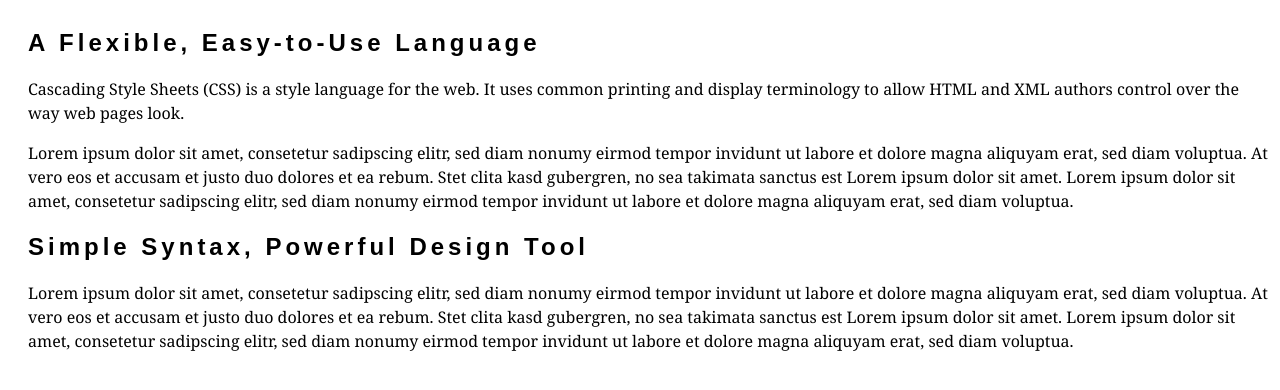
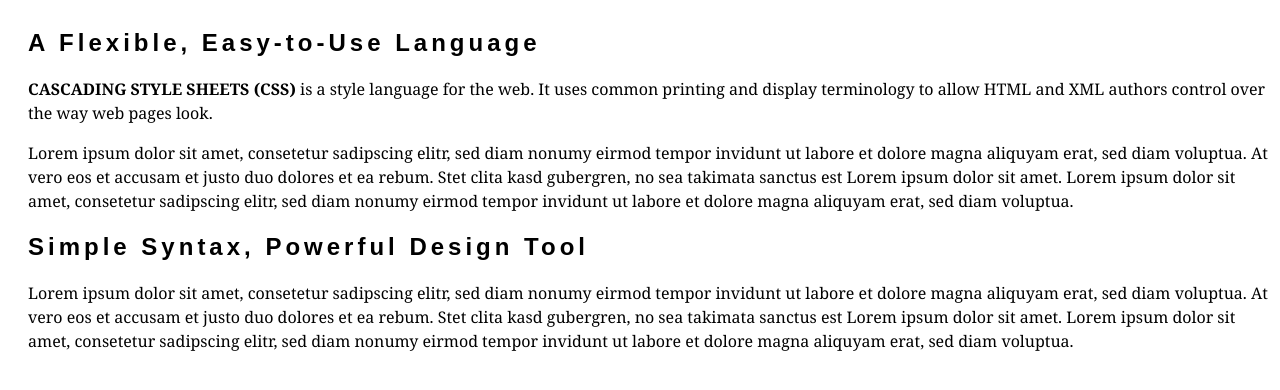
Before and after one commit to cse23-116/HelloWorld, a plain HTML site: page typography.html in a window 1280 px wide. Shown: the part 100-490 px from the top of the page. Drawn offline with Linux system fonts and the light colour scheme.

Commit message:
Update typography.html

```diff
--- a/typography.html
+++ b/typography.html
@@ -23,13 +23,17 @@ font-family: georgia, serif;
 line-height: 1.5em;
 margin-left: 20px;
 }
+.caps {
+text-transform: uppercase;
+font-weight: bold;
+}
 </style>
 </head>
 
 <body>
 <h1>Using CSS for Type Design</h1>
 <h2>A Flexible, Easy-to-Use Language</h2>
-<p class="copy">Cascading Style Sheets (CSS) is a style language for the web. It uses common printing and display terminology to allow HTML and XML authors control over the way web pages look.</p>
+<p class="copy"><span class="caps">Cascading Style Sheets (CSS)</span> is a style language for the web. It uses common printing and display terminology to allow HTML and XML authors control over the way web pages look.</p>
 <p class="copy">Lorem ipsum dolor sit amet, consetetur sadipscing elitr, sed diam nonumy eirmod tempor invidunt ut labore et dolore magna aliquyam erat, sed diam voluptua. At vero eos et accusam et justo duo dolores et ea rebum. Stet clita kasd gubergren, no sea takimata sanctus est Lorem ipsum dolor sit amet. Lorem ipsum dolor sit amet, consetetur sadipscing elitr, sed diam nonumy eirmod tempor invidunt ut labore et dolore magna aliquyam erat, sed diam voluptua.</p>
 <h2>Simple Syntax, Powerful Design Tool</h2>
 <p class="copy">Lorem ipsum dolor sit amet, consetetur sadipscing elitr, sed diam nonumy eirmod tempor invidunt ut labore et dolore magna aliquyam erat, sed diam voluptua. At vero eos et accusam et justo duo dolores et ea rebum. Stet clita kasd gubergren, no sea takimata sanctus est Lorem ipsum dolor sit amet. Lorem ipsum dolor sit amet, consetetur sadipscing elitr, sed diam nonumy eirmod tempor invidunt ut labore et dolore magna aliquyam erat, sed diam voluptua.</p>
```
